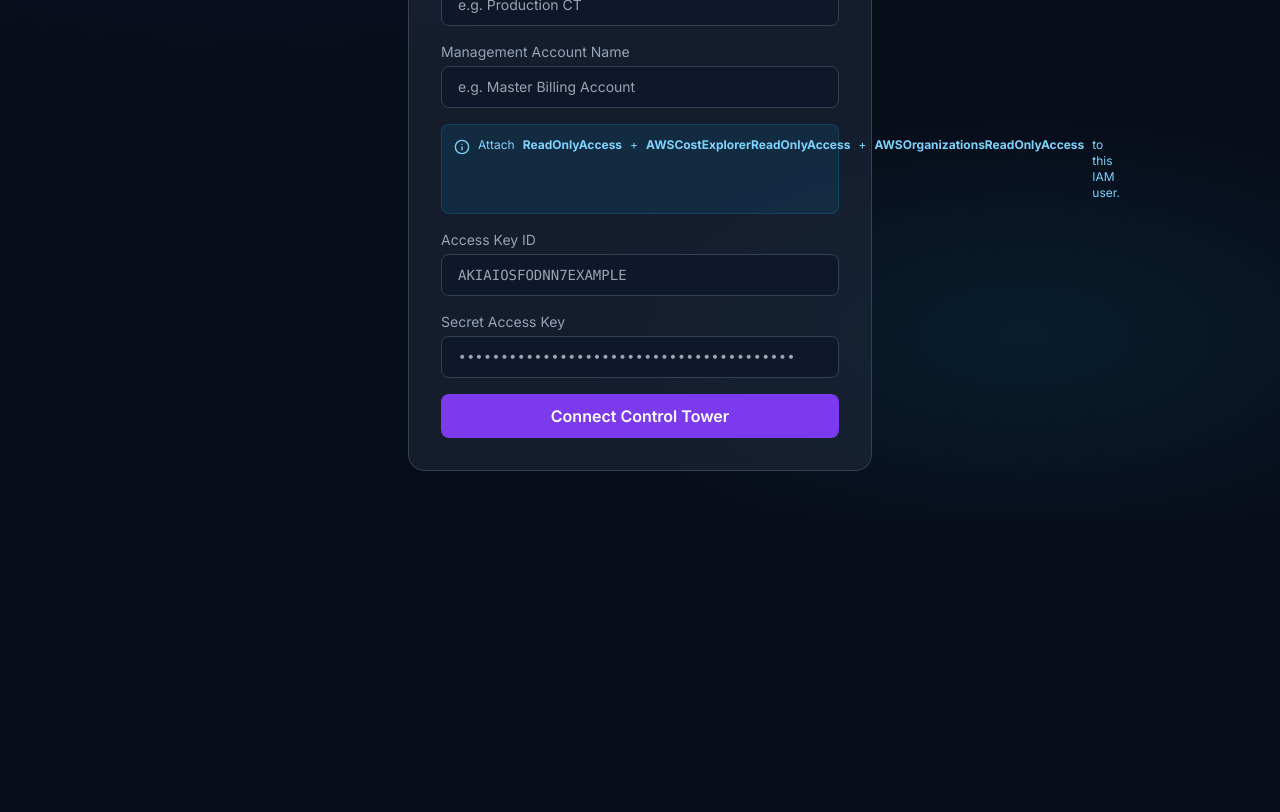
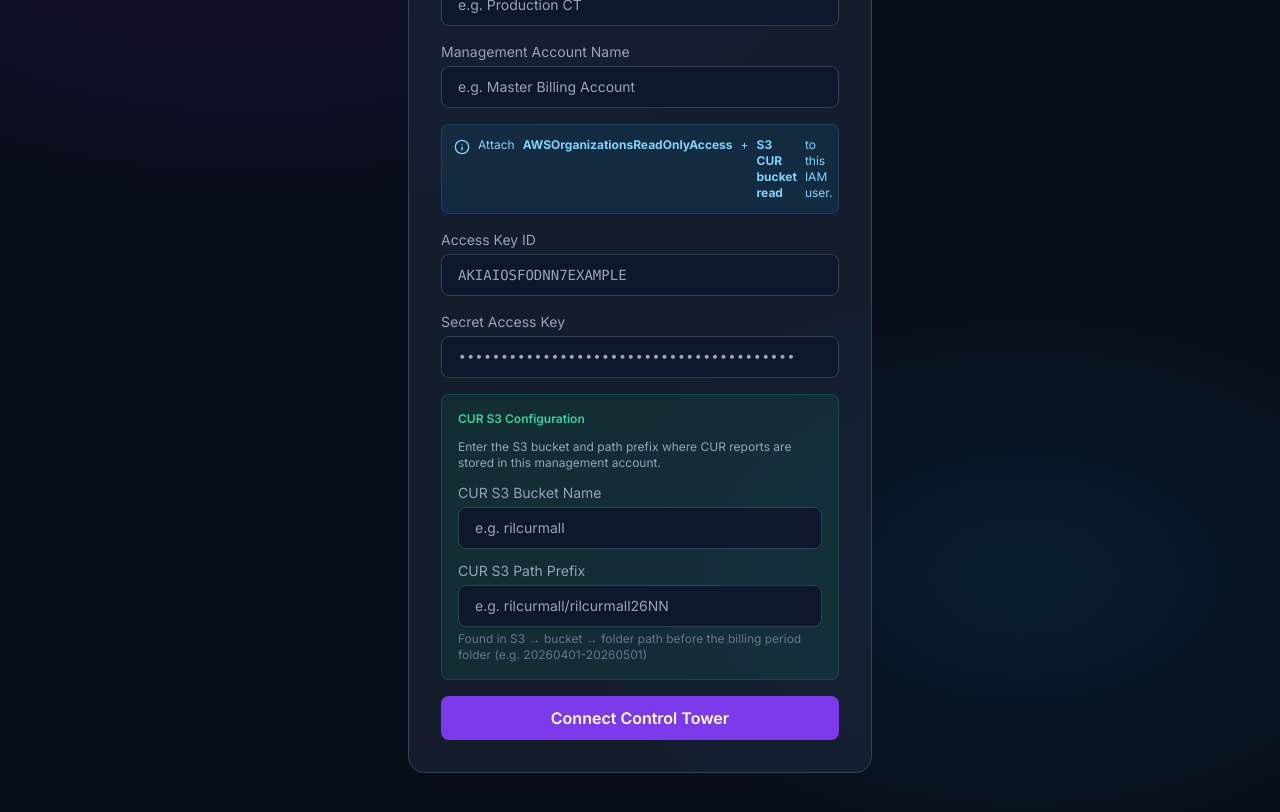
Before and after one commit to sowmiyath-dev/finops, a Next.js app in the folder frontend/: page /onboard in a window 1280 px wide. Shown: the part 400-1212 px from the top of the page. Before the commit the page ends 919 px from the top, so only its background shows below. Built offline with nearby package versions, Linux system fonts and the light colour scheme.

Commit message:
feat: CUR S3 integration - read cost data from S3 instead of Cost Explorer API && external id generation for onboard accounts

```diff
--- a/frontend/src/app/onboard/page.tsx
+++ b/frontend/src/app/onboard/page.tsx
@@ -5,15 +5,22 @@ import { useQuery } from "@tanstack/react-query";
 import api from "@/lib/api";
 import toast from "react-hot-toast";
 import Navbar from "@/components/Navbar";
-import { Copy, Info, ArrowLeft } from "lucide-react";
+import { Copy, Info, ArrowLeft, RefreshCw } from "lucide-react";
 
 export default function OnboardPage() {
   const router = useRouter();
   const [method, setMethod] = useState<"keys" | "role">("keys");
   const [loading, setLoading] = useState(false);
+  const [externalId, setExternalId] = useState("");
   const [form, setForm] = useState({
-    name: "", management_account_name: "",
-    access_key_id: "", secret_access_key: "", role_arn: "",
+    name: "",
+    management_account_name: "",
+    access_key_id: "",
+    secret_access_key: "",
+    role_arn: "",
+    external_id: "",
+    cur_s3_bucket: "",
+    cur_s3_prefix: "",
   });
 
   const { data: trustPolicy } = useQuery({
@@ -24,8 +31,23 @@ export default function OnboardPage() {
 
   const set = (k: string, v: string) => setForm((f) => ({ ...f, [k]: v }));
 
+  const generateExternalId = async () => {
+    try {
+      const { data } = await api.get("/towers/generate-external-id");
+      setExternalId(data.external_id);
+      set("external_id", data.external_id);
+      toast.success("External ID generated! Copy it before deploying CFT.");
+    } catch {
+      toast.error("Failed to generate External ID");
+    }
+  };
+
   const handleSubmit = async (e: React.FormEvent) => {
     e.preventDefault();
+    if (method === "role" && !form.external_id) {
+      toast.error("Please generate an External ID first");
+      return;
+    }
     setLoading(true);
     try {
       if (method === "keys") {
@@ -34,12 +56,17 @@ export default function OnboardPage() {
           management_account_name: form.management_account_name,
           access_key_id: form.access_key_id,
           secret_access_key: form.secret_access_key,
+          cur_s3_bucket: form.cur_s3_bucket,
+          cur_s3_prefix: form.cur_s3_prefix,
         });
       } else {
         await api.post("/towers/onboard/role", {
           name: form.name,
           management_account_name: form.management_account_name,
           role_arn: form.role_arn,
+          external_id: form.external_id,
+          cur_s3_bucket: form.cur_s3_bucket,
+          cur_s3_prefix: form.cur_s3_prefix,
         });
       }
       toast.success("Control Tower onboarded! Cost sync started.");
@@ -67,7 +94,7 @@ export default function OnboardPage() {
 
         <h1 className="text-2xl font-bold text-white mb-1">Add Control Tower</h1>
         <p className="text-slate-400 text-sm mb-8">
-          Connect a management account to start syncing cost data from all sub-accounts.
+          Connect a management account to start syncing CUR cost data from all sub-accounts.
         </p>
 
         <div className="bg-slate-800/60 border border-slate-700 rounded-2xl p-8">
@@ -81,12 +108,13 @@ export default function OnboardPage() {
                   method === m ? "bg-[#7c3aed] text-white" : "text-slate-400 hover:text-white"
                 }`}
               >
-                {m === "keys" ? "Access Keys" : "IAM Role"}
+                {m === "keys" ? "Access Keys" : "IAM Role (Recommended)"}
               </button>
             ))}
           </div>
 
           <form onSubmit={handleSubmit} className="space-y-4">
+            {/* Common fields */}
             <div>
               <label className="block text-sm text-slate-400 mb-1">Control Tower Name</label>
               <input
@@ -108,13 +136,12 @@ export default function OnboardPage() {
               />
             </div>
 
+            {/* Auth method specific fields */}
             {method === "keys" ? (
               <>
                 <div className="p-3 rounded-lg bg-sky-500/10 border border-sky-500/20 flex gap-2 text-xs text-sky-300">
                   <Info className="w-4 h-4 shrink-0 mt-0.5" />
-                  Attach <strong>ReadOnlyAccess</strong> +{" "}
-                  <strong>AWSCostExplorerReadOnlyAccess</strong> +{" "}
-                  <strong>AWSOrganizationsReadOnlyAccess</strong> to this IAM user.
+                  Attach <strong>AWSOrganizationsReadOnlyAccess</strong> + <strong>S3 CUR bucket read</strong> to this IAM user.
                 </div>
                 <div>
                   <label className="block text-sm text-slate-400 mb-1">Access Key ID</label>
@@ -140,30 +167,54 @@ export default function OnboardPage() {
               </>
             ) : (
               <>
-                <div className="p-3 rounded-lg bg-purple-500/10 border border-purple-500/20 text-xs text-purple-300 space-y-2">
-                  <p className="flex items-center gap-1">
-                    <Info className="w-4 h-4" /> Create an IAM role with{" "}
-                    <strong>ReadOnlyAccess</strong> + Cost Explorer + Organizations and this trust
-                    policy:
+                {/* Step 1 — Generate External ID */}
+                <div className="p-4 rounded-lg bg-[#7c3aed]/10 border border-[#7c3aed]/30 space-y-3">
+                  <p className="text-xs font-semibold text-[#c084fc]">Step 1 — Generate External ID</p>
+                  <p className="text-xs text-slate-400">
+                    Generate an External ID first, then use it when deploying the CFT in your management account.
                   </p>
-                  {trustPolicy && (
-                    <div className="relative">
-                      <pre className="bg-slate-900 rounded p-3 text-xs overflow-auto max-h-40 text-slate-300">
-                        {JSON.stringify(trustPolicy, null, 2)}
-                      </pre>
+                  {externalId ? (
+                    <div className="space-y-2">
+                      <div className="flex items-center gap-2 bg-slate-900 rounded-lg px-3 py-2">
+                        <code className="text-xs text-emerald-400 flex-1 font-mono break-all">{externalId}</code>
                         <button
                           type="button"
-                        onClick={() => {
-                          navigator.clipboard.writeText(JSON.stringify(trustPolicy, null, 2));
-                          toast.success("Copied!");
-                        }}
-                        className="absolute top-2 right-2 p-1 hover:text-white text-slate-400"
+                          onClick={() => { navigator.clipboard.writeText(externalId); toast.success("Copied!"); }}
+                          className="p-1 hover:text-white text-slate-400 flex-shrink-0"
                         >
                           <Copy className="w-3.5 h-3.5" />
                         </button>
                       </div>
+                      <p className="text-xs text-amber-400">⚠️ Use this in the CFT parameter <strong>ExternalId</strong></p>
+                    </div>
+                  ) : (
+                    <button
+                      type="button"
+                      onClick={generateExternalId}
+                      className="flex items-center gap-2 px-4 py-2 bg-[#7c3aed] hover:bg-[#6d28d9] text-white rounded-lg text-sm font-semibold transition"
+                    >
+                      <RefreshCw className="w-3.5 h-3.5" /> Generate External ID
+                    </button>
                   )}
                 </div>
+
+                {/* Step 2 — Deploy CFT */}
+                <div className="p-4 rounded-lg bg-slate-900/50 border border-slate-700 space-y-2">
+                  <p className="text-xs font-semibold text-slate-300">Step 2 — Deploy CFT in Management Account</p>
+                  <p className="text-xs text-slate-400">
+                    Deploy <strong className="text-white">finops-management-account-role.json</strong> in your management account with:
+                  </p>
+                  <ul className="text-xs text-slate-400 space-y-1 ml-3">
+                    <li>• <strong className="text-white">FinOpsHostAccountId:</strong> {trustPolicy ? JSON.stringify(trustPolicy).match(/iam::([0-9]+)/)?.[1] : "your portal account ID"}</li>
+                    <li>• <strong className="text-white">CURBucketName:</strong> your CUR S3 bucket name</li>
+                    <li>• <strong className="text-white">ExternalId:</strong> the External ID generated above</li>
+                  </ul>
+                  <p className="text-xs text-slate-500 mt-1">After deployment, copy the <strong className="text-white">RoleARN</strong> from CFT Outputs tab.</p>
+                </div>
+
+                {/* Step 3 — Enter Role ARN */}
+                <div className="p-4 rounded-lg bg-slate-900/50 border border-slate-700 space-y-3">
+                  <p className="text-xs font-semibold text-slate-300">Step 3 — Enter Role Details</p>
                   <div>
                     <label className="block text-sm text-slate-400 mb-1">Role ARN</label>
                     <input
@@ -171,11 +222,53 @@ export default function OnboardPage() {
                       value={form.role_arn}
                       onChange={(e) => set("role_arn", e.target.value)}
                       className={`${inputCls} font-mono`}
-                    placeholder="arn:aws:iam::123456789012:role/FinOpsReadOnly"
+                      placeholder="arn:aws:iam::123456789012:role/FinOpsCURPortal-CrossAcctRole"
                     />
+                  </div>
+                  <div>
+                    <label className="block text-sm text-slate-400 mb-1">External ID</label>
+                    <input
+                      required
+                      value={form.external_id}
+                      onChange={(e) => set("external_id", e.target.value)}
+                      className={`${inputCls} font-mono`}
+                      placeholder="paste the generated external ID"
+                    />
+                  </div>
                 </div>
               </>
             )}
+
+            {/* CUR S3 fields — shown for both methods */}
+            <div className="p-4 rounded-lg bg-emerald-500/10 border border-emerald-500/20 space-y-3">
+              <p className="text-xs font-semibold text-emerald-400">CUR S3 Configuration</p>
+              <p className="text-xs text-slate-400">
+                Enter the S3 bucket and path prefix where CUR reports are stored in this management account.
+              </p>
+              <div>
+                <label className="block text-sm text-slate-400 mb-1">CUR S3 Bucket Name</label>
+                <input
+                  required
+                  value={form.cur_s3_bucket}
+                  onChange={(e) => set("cur_s3_bucket", e.target.value)}
+                  className={inputCls}
+                  placeholder="e.g. rilcurmall"
+                />
+              </div>
+              <div>
+                <label className="block text-sm text-slate-400 mb-1">CUR S3 Path Prefix</label>
+                <input
+                  required
+                  value={form.cur_s3_prefix}
+                  onChange={(e) => set("cur_s3_prefix", e.target.value)}
+                  className={inputCls}
+                  placeholder="e.g. rilcurmall/rilcurmall26NN"
+                />
+                <p className="text-xs text-slate-500 mt-1">
+                  Found in S3 → bucket → folder path before the billing period folder (e.g. 20260401-20260501)
+                </p>
+              </div>
+            </div>
 
             <button
               type="submit"
--- a/frontend/src/lib/api.ts
+++ b/frontend/src/lib/api.ts
@@ -1,6 +1,9 @@
 import axios from "axios";
 
-const api = axios.create({ baseURL: process.env.NEXT_PUBLIC_API_URL });
+const api = axios.create({
+  baseURL: process.env.NEXT_PUBLIC_API_URL,
+  withCredentials: false,
+});
 
 api.interceptors.request.use((config) => {
   if (typeof window !== "undefined") {
```
Lines whose indentation alone changed are shown as unchanged.
